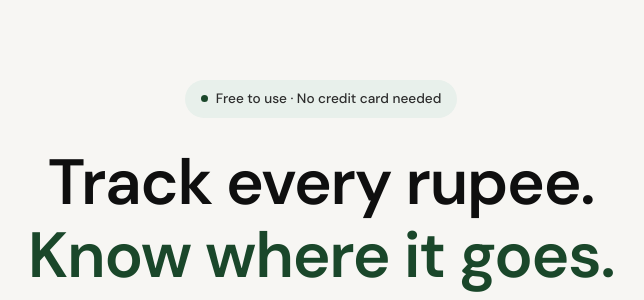
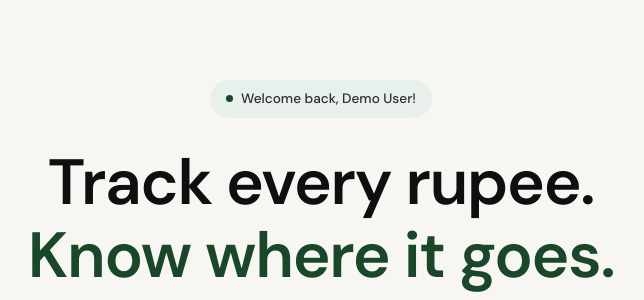
Before and after one commit to dhritireddy10/spendly, a Flask app: page / in a window 1280 px wide. Shown: the part 61-361 px from the top of the page, without its empty margins (319-963 px from the left). Run offline with Flask 3, Linux system fonts and the light colour scheme; a user stored in the database is signed in; data comes from the database, SQL or seed files in the repository.

Commit message:
Redirect login to landing page with welcome-back message
Post-login now lands on / (with a personalized "Welcome back" hero
badge) instead of the unbuilt /profile stub, matching the intended
UX until Step 4 implements the real profile page.

Co-Authored-By: Claude Sonnet 5 <noreply@anthropic.com>
Claude-Session: https://claude.ai/code/session_016MG5saaiExfPa9jVVmVPtB

```diff
--- a/app.py
+++ b/app.py
@@ -3,7 +3,7 @@ import sqlite3
 from flask import Flask, render_template, request, redirect, url_for, flash, abort, session
 from werkzeug.security import check_password_hash
 
-from database.db import get_db, init_db, seed_db, create_user, get_user_by_email
+from database.db import get_db, init_db, seed_db, create_user, get_user_by_email, get_user_by_id
 
 app = Flask(__name__)
 app.secret_key = "dev-secret-key-change-in-production"
@@ -19,7 +19,10 @@ with app.app_context():
 
 @app.route("/")
 def landing():
-    return render_template("landing.html")
+    user = None
+    if session.get("user_id"):
+        user = get_user_by_id(session["user_id"])
+    return render_template("landing.html", user=user)
 
 
 @app.route("/register", methods=["GET", "POST"])
@@ -59,7 +62,7 @@ def register():
 def login():
     if request.method == "GET":
         if session.get("user_id"):
-            return redirect(url_for("profile"))
+            return redirect(url_for("landing"))
         return render_template("login.html")
 
     email = request.form.get("email", "").strip()
@@ -69,7 +72,7 @@ def login():
     if user and check_password_hash(user["password_hash"], password):
         session.clear()
         session["user_id"] = user["id"]
-        return redirect(url_for("profile"))
+        return redirect(url_for("landing"))
 
     return render_template("login.html", error="Invalid email or password")
 
--- a/database/db.py
+++ b/database/db.py
@@ -64,6 +64,15 @@ def get_user_by_email(email):
     return user
 
 
+def get_user_by_id(user_id):
+    conn = get_db()
+    user = conn.execute(
+        "SELECT * FROM users WHERE id = ?", (user_id,)
+    ).fetchone()
+    conn.close()
+    return user
+
+
 def create_user(name, email, password):
     password_hash = generate_password_hash(password)
     conn = get_db()
--- a/templates/landing.html
+++ b/templates/landing.html
@@ -6,7 +6,11 @@
 
 <section class="hero">
     <div class="hero-inner">
+        {% if user %}
+        <div class="hero-badge">Welcome back, {{ user.name }}!</div>
+        {% else %}
         <div class="hero-badge">Free to use · No credit card needed</div>
+        {% endif %}
         <h1 class="hero-title">
             Track every rupee.<br>
             <span class="hero-title-accent">Know where it goes.</span>
```
Also changed, not shown: .claude/specs/03-login-and-logout.md.
